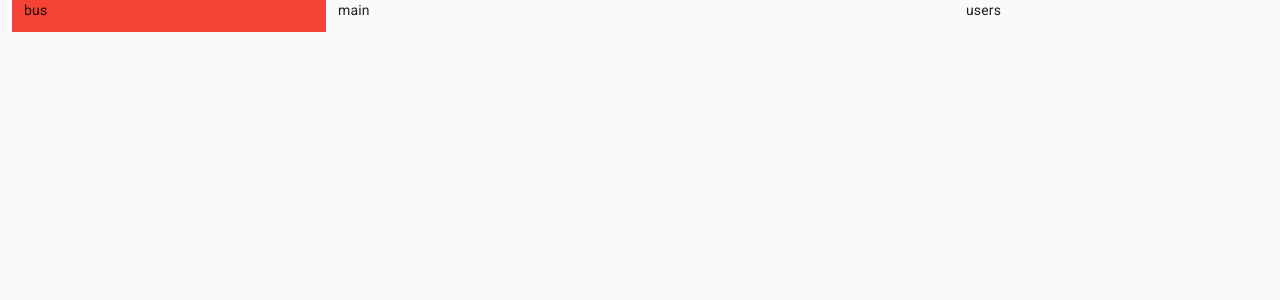
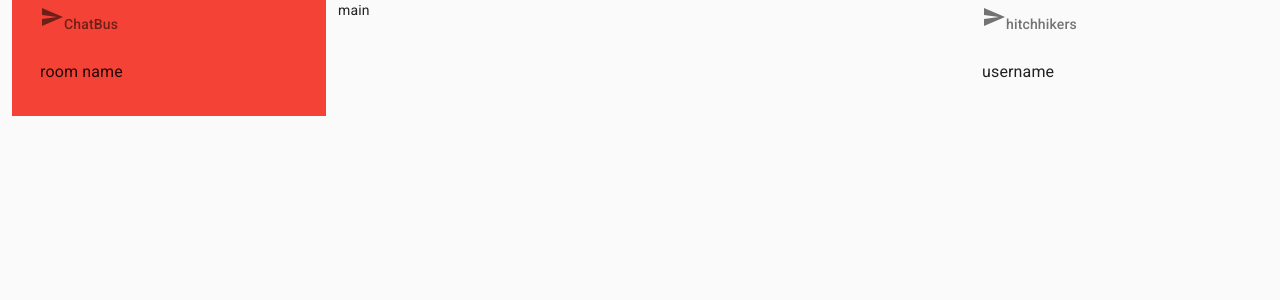
Before and after one commit to pluswing/react_chatbus, a React (Create React App) app in the folder front/: page / in a window 1280 px wide. Shown: the top 300 px of the page. Built offline with nearby package versions, Linux system fonts and the light colour scheme; the HTML template or start-up script is replaced by a standard one.

Commit message:
#06 List Component and pub/sub

```diff
--- a/front/src/App.tsx
+++ b/front/src/App.tsx
@@ -1,6 +1,16 @@
 import React, { useState } from "react";
-import { Container, CssBaseline, Grid, makeStyles } from "@material-ui/core";
+import {
+  Container,
+  CssBaseline,
+  Grid,
+  makeStyles,
+  List,
+  ListSubheader,
+  ListItem,
+  ListItemText
+} from "@material-ui/core";
 import red from "@material-ui/core/colors/red";
+import { Send as SendIcon } from "@material-ui/icons";
 
 interface Props {}
 
@@ -17,13 +27,39 @@ const App: React.FC<Props> = props => {
       <CssBaseline />
       <Grid container spacing={3}>
         <Grid item xs={3} className={classes.red}>
-          bus
+          <List
+            component="nav"
+            aria-labelledby="nested-list-subheader"
+            subheader={
+              <ListSubheader component="div" id="nested-list-subheader">
+                <SendIcon />
+                ChatBus
+              </ListSubheader>
+            }
+          >
+            <ListItem button>
+              <ListItemText primary="room name" />
+            </ListItem>
+          </List>
         </Grid>
         <Grid item xs={6}>
           main
         </Grid>
         <Grid item xs={3}>
-          users
+          <List
+            component="nav"
+            aria-labelledby="nested-list-subheader"
+            subheader={
+              <ListSubheader component="div" id="nested-list-subheader">
+                <SendIcon />
+                hitchhikers
+              </ListSubheader>
+            }
+          >
+            <ListItem button>
+              <ListItemText primary="username" />
+            </ListItem>
+          </List>
         </Grid>
       </Grid>
     </Container>
```
Also changed, not shown: front/src/api.ts (+33 -2 lines).
